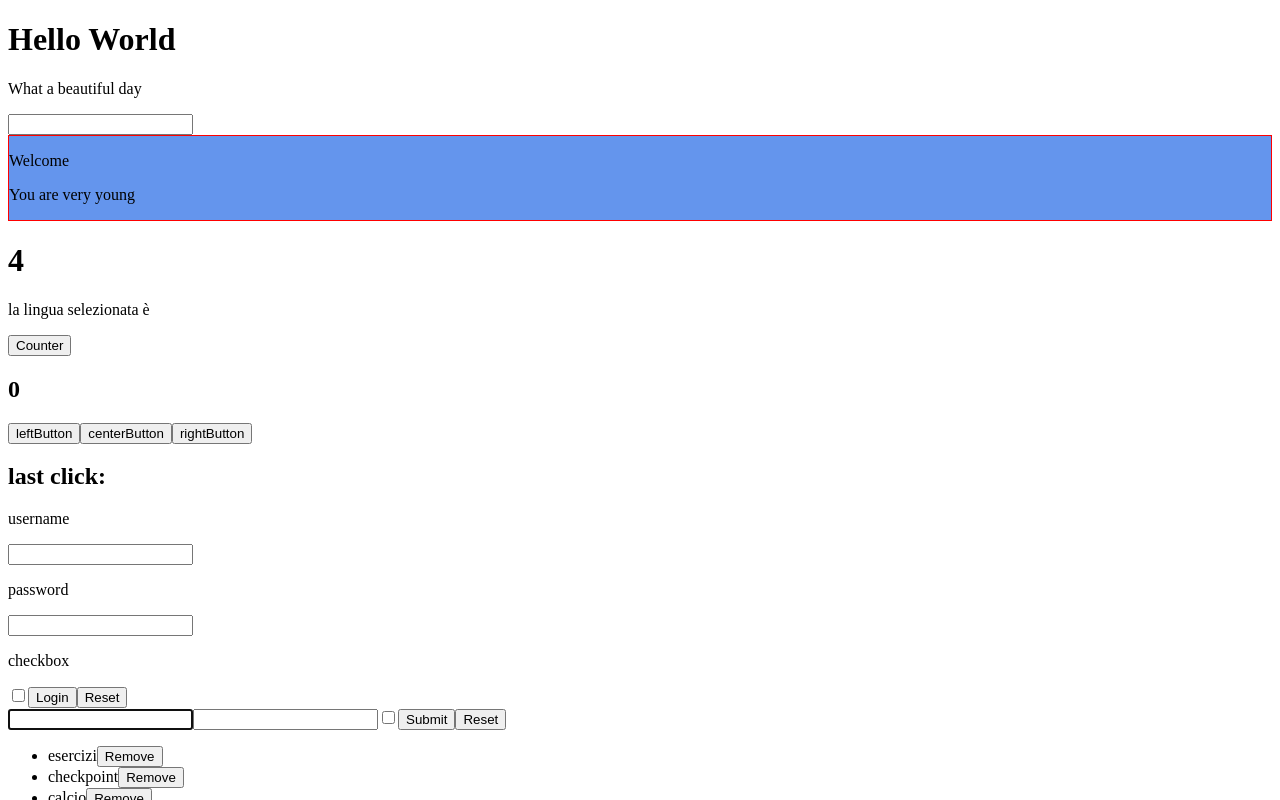
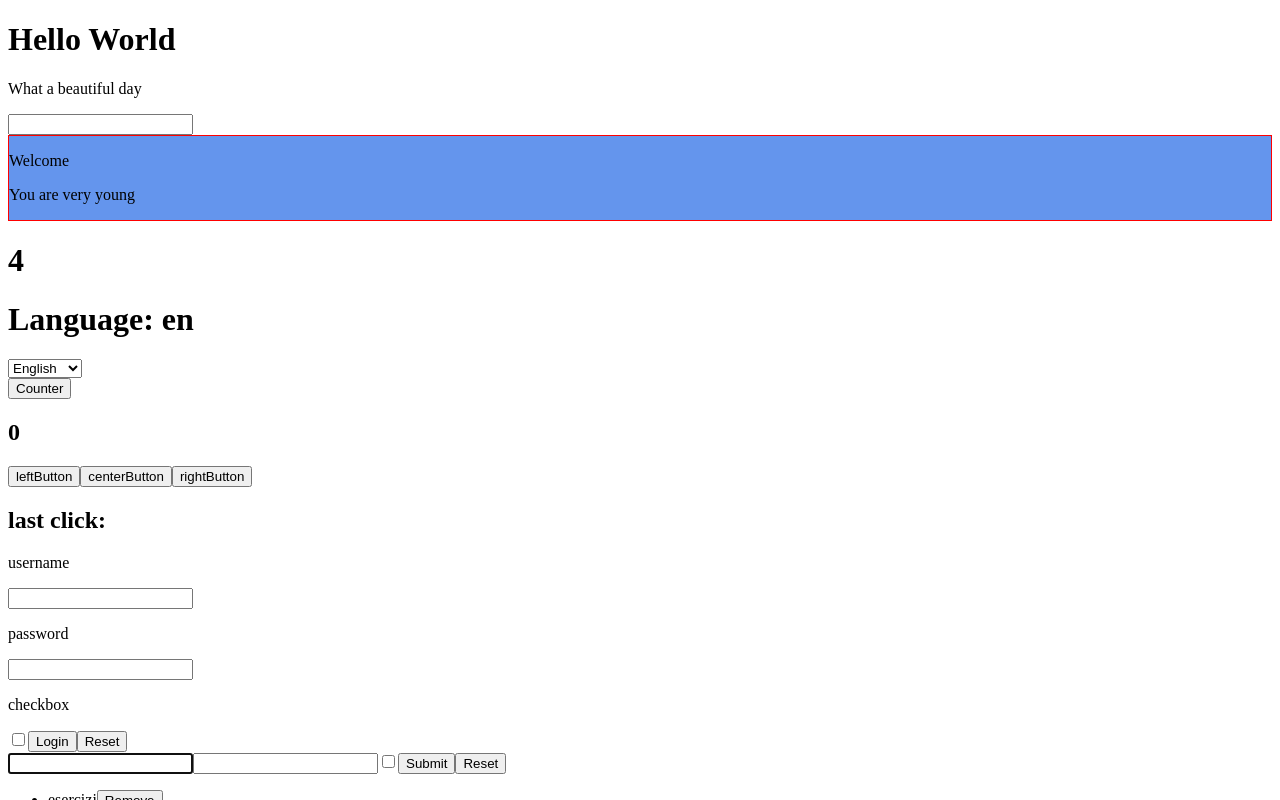
Before and after one commit to Chebaz/React, a React (Create React App) app in the folder my-app/: page / in a window 1280 px wide. Shown: the top 800 px of the page. Built offline with nearby package versions, Linux system fonts and the light colour scheme.

Commit message:
esercizio completo

```diff
--- a/my-app/src/App.js
+++ b/my-app/src/App.js
@@ -9,7 +9,7 @@ import UncotrolledLogin from "./UncontrolledLogin";
 import TodoList from "./TodoList";
 import Container from "./Container";
 import Welcome from "./Welcome";
-import DisplayLanguage from "./DisplayLanguage";
+import LanguageProvider from "./DysplayLanguage";
 export default class App extends React.Component {
   render() {
     return (
@@ -21,7 +21,7 @@ export default class App extends React.Component {
           incrementInterval={2000}
           incrementMount={2}
         />
-        <DisplayLanguage />
+        <LanguageProvider />
         <ClickCounter />
         <ClickTraker />
         <Login />
--- a/my-app/src/DisplayLanguage.js
+++ /dev/null
@@ -1,11 +0,0 @@
-import React from "react";
-import LanguageContext from "./LanguageContext";
-export default class DisplayLanguage extends React.Component {
-  static contextType = LanguageContext;
-
-  render() {
-    const { language } = this.context;
-
-    return <p>la lingua selezionata è {language}</p>;
-  }
-}
--- /dev/null
+++ b/my-app/src/DysplayLanguage.js
@@ -0,0 +1,31 @@
+import React, { Component } from "react";
+
+const LanguageContext = React.createContext("en");
+class LanguageProvider extends Component {
+  state = { selectedLanguage: "en" };
+
+  handleLanguageChange = (event) => {
+    this.setState({ selectedLanguage: event.target.value });
+  };
+
+  render() {
+    return (
+      <LanguageContext.Provider value={this.state.selectedLanguage}>
+        <div>
+          <h1>Language: {this.state.selectedLanguage}</h1>
+          <select
+            value={this.state.selectedLanguage}
+            onChange={this.handleLanguageChange}
+          >
+            <option value="en">English</option>
+            <option value="es">Espanol</option>
+            <option value="fr">Francais</option>
+          </select>
+          {this.props.children}
+        </div>
+      </LanguageContext.Provider>
+    );
+  }
+}
+
+export default LanguageProvider;
--- a/my-app/src/LanguageContext.js
+++ /dev/null
@@ -1,20 +0,0 @@
-import React from "react";
-const LanguageContext = React.createContext("en");
-
-export default class LanguageProvider extends React.Component {
-  state = {
-    language: "en",
-  };
-
-  setLanguage = (language) => {
-    this.setState({ language });
-  };
-
-  render() {
-    return (
-      <LanguageContext.Provider value={this.state.language}>
-        {this.props.children}
-      </LanguageContext.Provider>
-    );
-  }
-}
```
